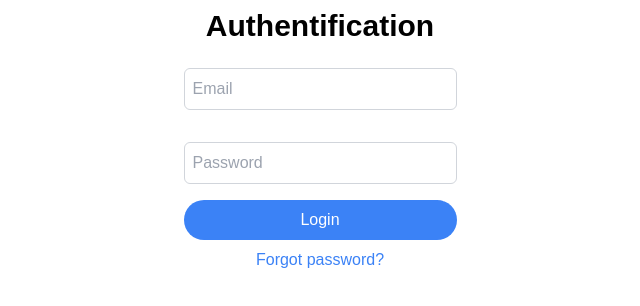
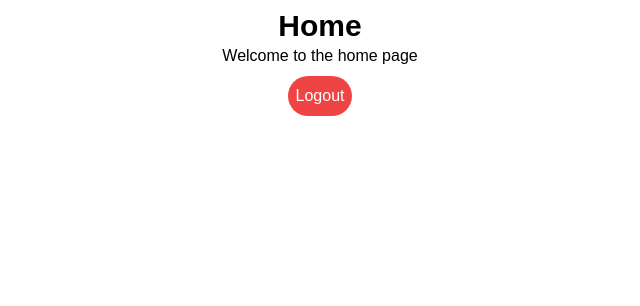
Before and after one commit to MDS-WORKSHOP/CBA-PROJECT, a Vue app in the folder client/: page / in a window 1280 px wide. Shown: the top 306 px of the page, without its empty margins (320-960 px from the left). Built offline with nearby package versions, Linux system fonts and the light colour scheme; a web font is replaced by a local one.

Commit message:
feat(Home): create basic home page

```diff
--- a/client/src/Home.vue
+++ b/client/src/Home.vue
@@ -1,41 +1,18 @@
+<!-- create a new file in the client/src directory called Home1.vue -->
 <script setup lang="ts">
 import { ref } from 'vue'
-import axios from 'axios'
-import { useRoute, useRouter } from 'vue-router'
-const email = ref('')
-const password = ref('')
-const route = useRoute()
+import { useRouter } from 'vue-router'
 const router = useRouter()
-const showPassord = ref(false)
-const Login = (e: Event) => {
-  e.preventDefault()
-  axios.post('http://localhost:8000/api/token/', { email: email.value, password: password.value })
-    .then(res => {
-      localStorage.setItem('accessToken', res.data.access)
-      document.cookie = `refreshToken=${res.data.refresh}`
-      alert('Login successful')
-      router.push('/')
-    })
-    .catch(err => {
-      console.log(err.message)
-      alert('Login failed')
-    })
+const Logout = () => {
+  localStorage.removeItem('accessToken')
+  document.cookie = 'refreshToken=; expires=Thu, 01 Jan 1970 00:00:00 UTC; path=/;'
+  router.push('/login')
 }
 </script>
-
-
 <template>
   <div class="flex flex-col items-center my-2">
-    <h1 class="text-3xl font-bold">Authentification</h1>
-    <form class="flex flex-col items-center" @submit="Login">
-      <input type="email" v-model="email" placeholder="Email" class="p-2 m-6 border border-gray-300 rounded-md w-full">
-      <input type="password" v-model="password" placeholder="Password" class="p-2 m-2 border border-gray-300 rounded-md w-full">
-      <button type="submit" class="bg-blue-500 text-white p-2 m-2 rounded-full w-full">Login</button>
-      <RouterLink to="/request-reset-password" class="text-blue-500">Forgot password?</RouterLink>
-    </form>
+    <h1 class="text-3xl font-bold">Home</h1>
+    <p>Welcome to the home page</p>
+    <button class="bg-red-500 text-white p-2 m-2 rounded-full" @click="Logout">Logout</button>
   </div>
 </template>
-
-<style scoped>
-
-</style>
```
